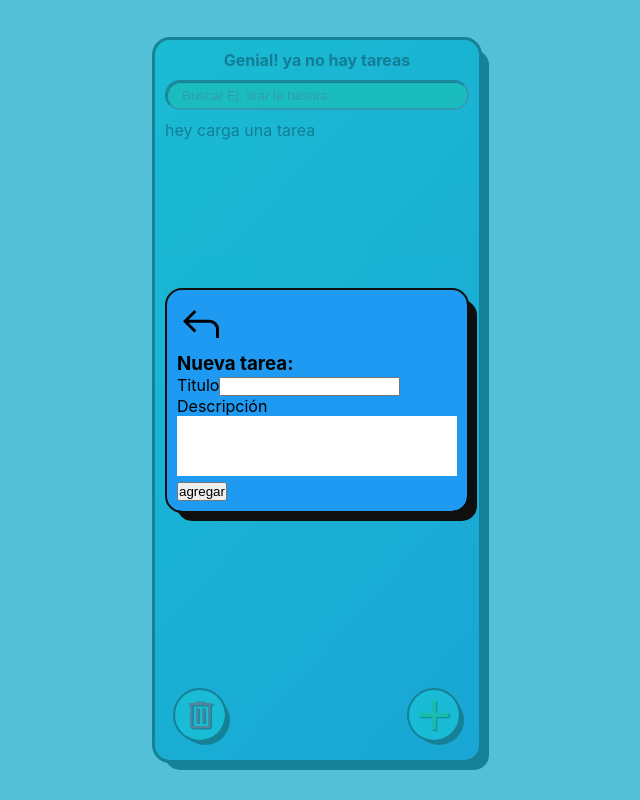
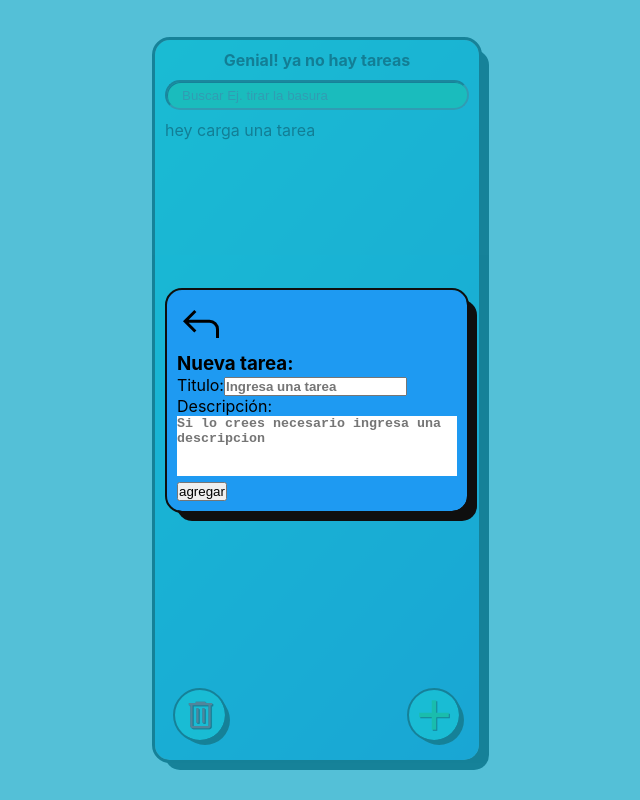
Before and after one commit to GustavoEraso/ToDo-react-2023, a React (Create React App) app: page / in a window 1280 px wide. Both pictures are taken after a click on the element 757 px from the left and 715 px from the top of the page. Shown: the whole page, without its empty margins (323-963 px from the left). Built offline with nearby package versions, Linux system fonts and the light colour scheme.

Commit message:
createTodo fuction

```diff
--- a/src/components/ToDoContext.jsx
+++ b/src/components/ToDoContext.jsx
@@ -13,7 +13,7 @@ function ToDoProvider ({children}){
 
   const deletedTodos = todos.filter((todo)=>todo.status ==='deleted').sort((a,b)=> b.endingDate - a.endingDate);
 
-  const getToDos = ()=>{
+    const getToDos = ()=>{
     setLoading(true)
     const todosFromStorage = window.localStorage.getItem('TODOS_V1')
 
@@ -45,7 +45,7 @@ function ToDoProvider ({children}){
     setOldTodos(newTodoList)
     localStorage.removeItem('TODOS_V1')
     localStorage.setItem('TODOS_V1',JSON.stringify(newTodoList))
-  }
+    }
 
   const [searchValue , setSearchValue] = useState('');
   const searchedTodos = todos.filter(
@@ -59,6 +59,32 @@ function ToDoProvider ({children}){
 
   const pendingTodosList = searchedTodos.filter((todo)=>todo.status ==='pending' ).sort((a,b)=> a.startDate - b.startDate);
   const completedTodosList = searchedTodos.filter((todo)=>todo.status ==='completed').sort((a,b)=> b.endingDate - a.endingDate);
+
+  const createTodo = (
+    { title = '', description = ''} = {})=> {
+
+    const newTodo = {
+      status: 'pending',
+      title,
+      description,
+      completed: false,
+      id:`ID${new Date().getTime()}`,
+      startDate: new Date().getTime(),
+      endingDate: null,
+      deleted: {
+        state: false,
+        date: null
+      }
+    };
+
+    const newTodoList = [newTodo,...todos];
+
+    resetTodos(newTodoList)
+
+  };
+
+
+
 
   const completedTodo = (id)=>{
     const actuallyDate = new Date().getTime();
@@ -94,7 +120,8 @@ const deleteTodo = (id)=>{
         <ToDoContext.Provider value={{
             completedTodosCounter,
             totalTodosCounter,
-            todos ,
+            todos,
+            createTodo,
             resetTodos,
             error,
             loading,
--- a/src/components/ToDoNewToDo.jsx
+++ b/src/components/ToDoNewToDo.jsx
@@ -8,19 +8,25 @@ import { ToDoContext } from './ToDoContext';
 
 function ToDoNewToDo(){
 
-  const {setToggleModal}= useContext(ToDoContext)
-
-    const [textareaValue, setTextareaValue] = useState('');
-
-  const handleChange = (event) => {
-    setTextareaValue(event.target.value);
-  };
+  const {setToggleModal, createTodo }= useContext(ToDoContext)
 
   const handleResize = (event) => {
     event.target.style.height = 'auto';
     event.target.style.height = event.target.scrollHeight + 'px';
   };
 
+  const [textTitle, setTextTitle] = useState('');
+  const [textareaValue, setTextareaValue] = useState('');
+
+  const handleAdd = ()=>{
+    createTodo(
+      {
+      title:textTitle,
+      description:textareaValue
+      })
+      setToggleModal(false)
+
+  }
 
 
     return(
@@ -28,17 +34,33 @@ function ToDoNewToDo(){
             <span className='ToDoNewToDo__return' onClick={()=>setToggleModal(false)}><ReturnImg alt="return to main button" /></span>
             <h3>Nueva tarea:</h3>
             <form action="">
-                <label htmlFor="">Titulo</label>
-                <input type="text" name="" id="" />
-                <label htmlFor="">Descripción</label>
-                <textarea name="" id="" cols="1" rows="4"
-                    value={textareaValue}
-                    onChange={handleChange}
-                    onInput={handleResize}
-                    className="ToDoNewToDo__description"
+                <label htmlFor="">Titulo:</label>
+                <input
+                className='TodoNewToDo__title'
+                placeholder='Ingresa una tarea'
+                type="text"
+                name=""
+                id=""
+                value={textTitle}
+                onChange={(e)=>setTextTitle(e.target.value.toUpperCase())}
+                />
+                <label htmlFor="">Descripción:</label>
+                <textarea
+                  placeholder='Si lo crees necesario ingresa una descripcion'
+                  name=""
+                  id=""
+                  cols="1" rows="4"
+                  value={textareaValue}
+                  onChange={(e)=>setTextareaValue(e.target.value)}
+                  onInput={handleResize}
+                  className="ToDoNewToDo__description"
                 ></textarea>
 
-                <input type="button" value="agregar" />
+                <input
+                  type="button"
+                  value="agregar"
+                  onClick={handleAdd}
+                 />
             </form>
 
 
--- a/src/styles/ToDoInput.css
+++ b/src/styles/ToDoInput.css
@@ -6,4 +6,5 @@
     background-color: var(--input-background);
     box-shadow: inset 1px 1px var(--line-color);
 
+
 }
--- a/src/styles/ToDoItem.css
+++ b/src/styles/ToDoItem.css
@@ -11,6 +11,9 @@
     background-color: var(--item-background);
 
 
+}
+.ToDoItem__text{
+    font-weight: 700;
 }
 
 .ToDoItem__label-checkbox{
--- a/src/styles/ToDoList.css
+++ b/src/styles/ToDoList.css
@@ -1,6 +1,17 @@
 .ToDoList-main-container{
     position: relative;
+    overflow: scroll;
+    padding: 0 10px;
+    max-height: 78%;
+
+    border-radius: 15px;
+
 }
+
+.ToDoList-main-container::-webkit-scrollbar {
+    width: 0;
+  }
+
 
 .ToDoList__ul{
     list-style: none;
@@ -11,14 +22,3 @@
     padding-block: 10px;
 
 }
-/* .ToDoList__deleted-section{
-    position:absolute;
-    top: 0;
-    z-index: 2;
-    outline: 2px solid var(--line-color);
-    border-radius: 15px;
-    background-color: var(--main-background);
-    width: 100%;
-    padding: 10px;
-}
- */
--- a/src/styles/ToDoNewToDo.css
+++ b/src/styles/ToDoNewToDo.css
@@ -11,6 +11,10 @@
     padding: 10px;
     box-shadow: 10px 10px var(--line-color);
 
+}
+
+.TodoNewToDo__title{
+    font-weight: 900;
 }
 
 .ToDoNewToDo__ul{
@@ -30,4 +34,5 @@
     resize: none;
     border: none;
     outline: none;
+    font-weight: 900;
 }
```
Also changed, not shown: src/components/ToDoList.jsx (indentation only), src/styles/App.css (line endings or trailing spaces).
